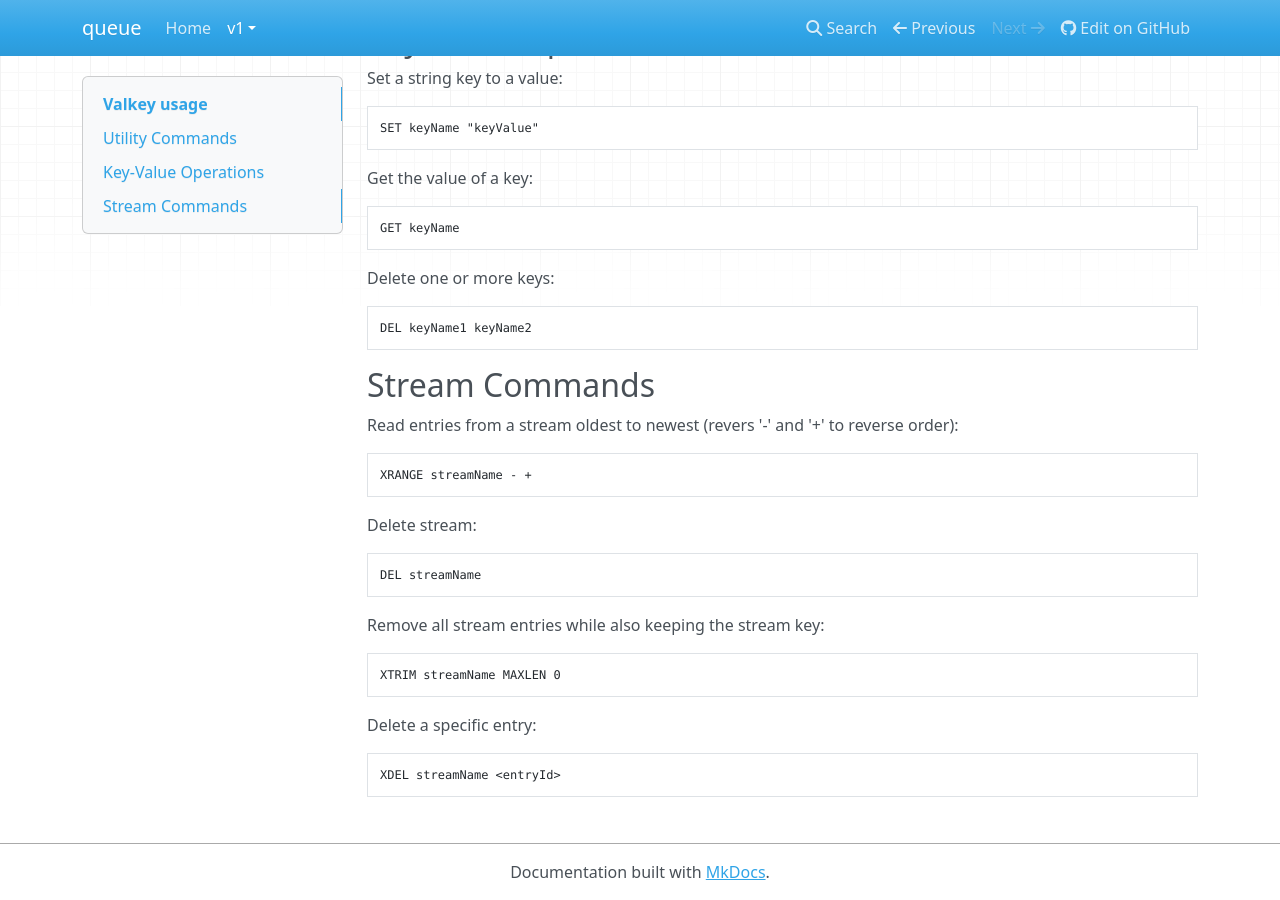
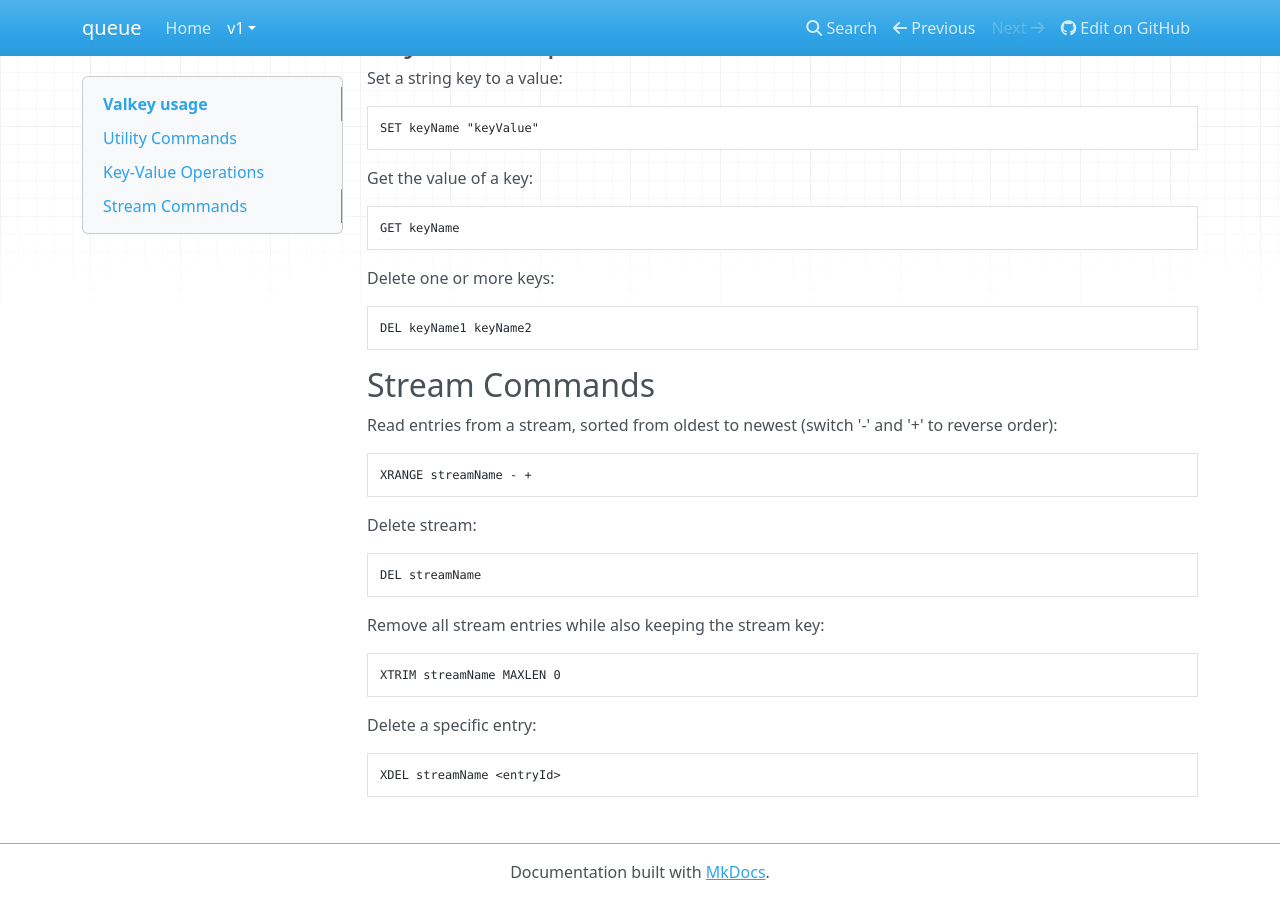
Before and after one commit to dotkernel/queue-documentation, an MkDocs documentation site: the page built from docs/book/v1/valkey.md, in a window 1280 px wide and 900 px high, scrolled down 825 px. Built offline with MkDocs 1.6.1, drawn with Linux system fonts in a browser that asks for light colours; nearby versions of some CDN libraries.

Commit message:
fixed typo
Signed-off-by: bidi <bidi@apidemia.com>

````diff
--- a/docs/book/v1/valkey.md
+++ b/docs/book/v1/valkey.md
@@ -63,7 +63,7 @@ DEL keyName1 keyName2
 
 ## Stream Commands
 
-Read entries from a stream oldest to newest (revers '-' and '+' to reverse order):
+Read entries from a stream, sorted from oldest to newest (switch '-' and '+' to reverse order):
 
 ```shell
 XRANGE streamName - +
````
Also changed, not shown: docs/book/v1/overview.md (+1 -1 lines).
